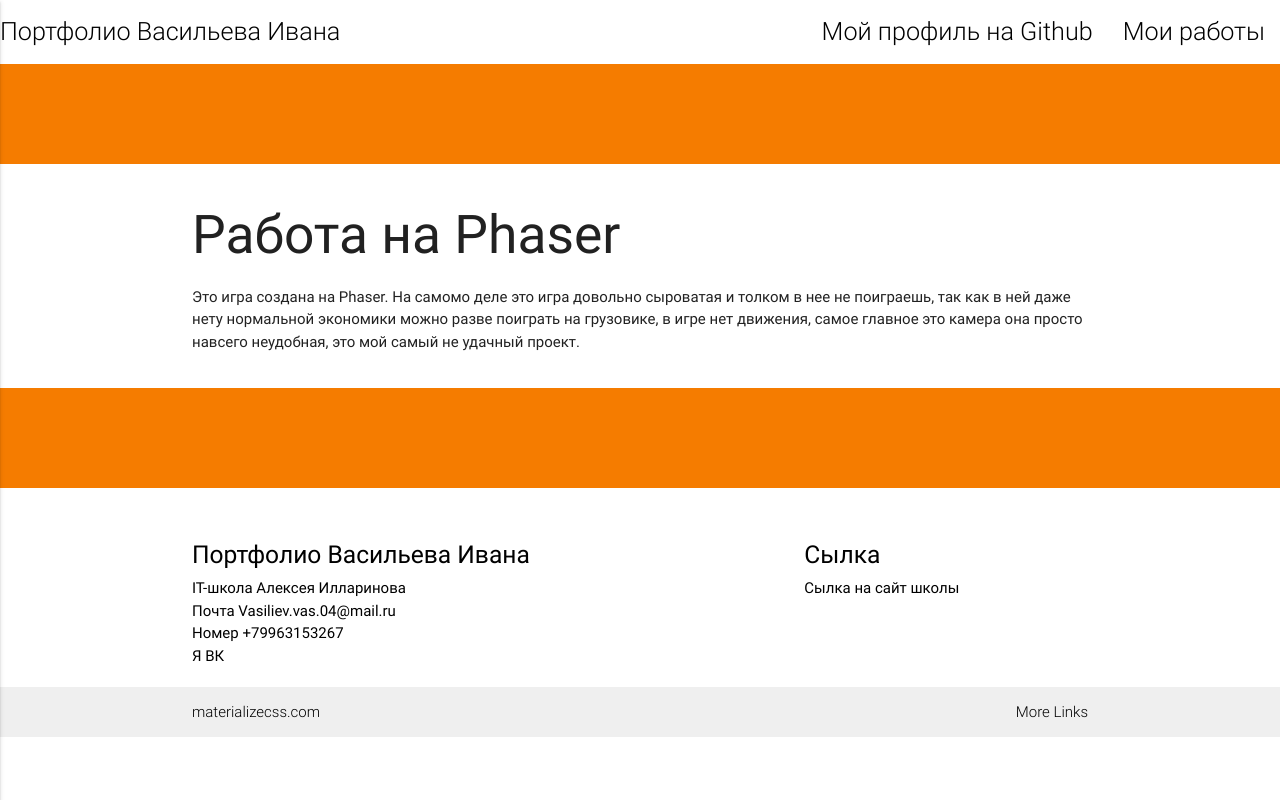
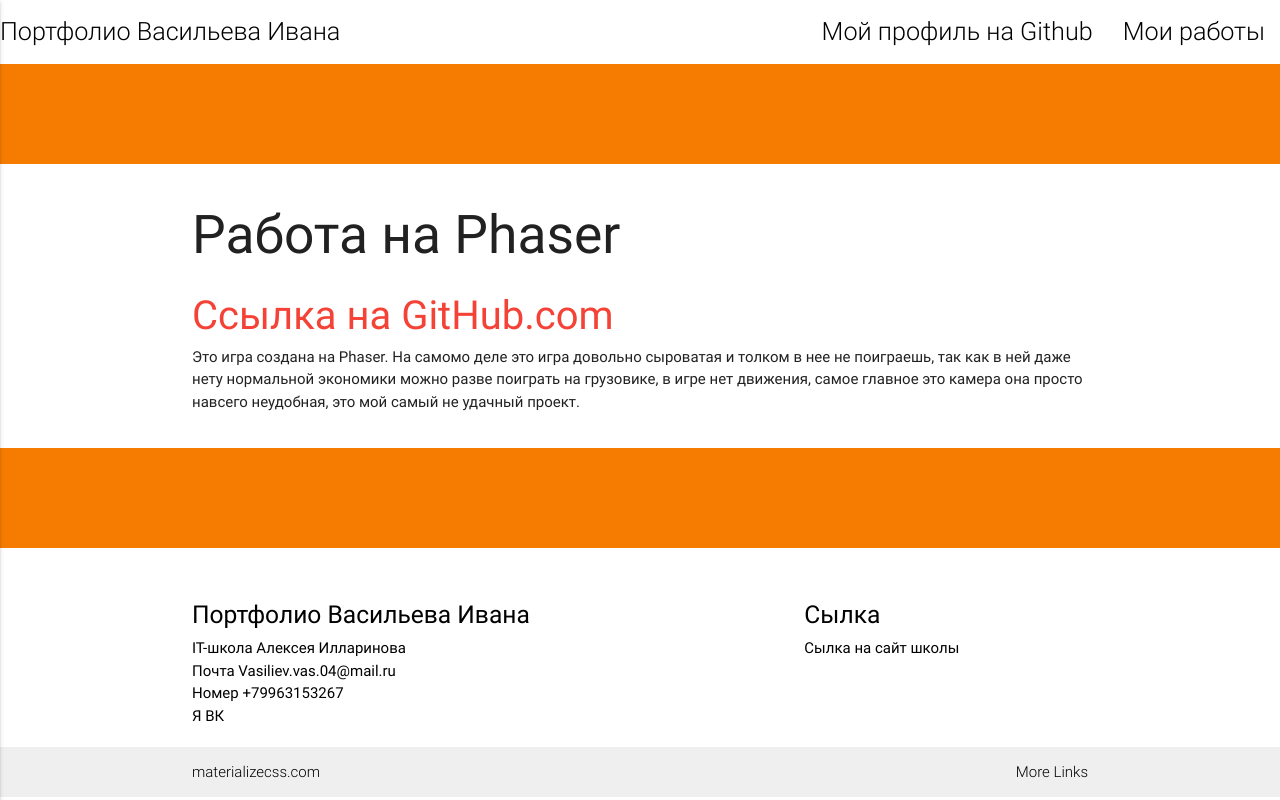
Before and after one commit to LoxyFoxy/portfolio, a plain HTML site: page gamePhaser.html in a window 1280 px wide. Drawn offline with Linux system fonts and the light colour scheme.

Commit message:
Update gamePhaser.html

```diff
--- a/gamePhaser.html
+++ b/gamePhaser.html
@@ -34,6 +34,7 @@
     <div class="section white">
       <div class="row container">
         <h2 class="header">Работа на Phaser</h2>
+             <a href="https://github.com/LoxyFoxy/gamePhaser" target="_blank" class="red-text biger">Ссылка на GitHub.com</a>
             <p>Это игра создана на Phaser. На самомо деле это игра довольно сыроватая и толком в нее не поиграешь, так как в ней даже нету нормальной экономики можно разве поиграть на грузовике, в игре нет движения, самое главное это камера она просто навсего неудобная, это мой самый не удачный проект.</p>
       </div>
     </div>
```
